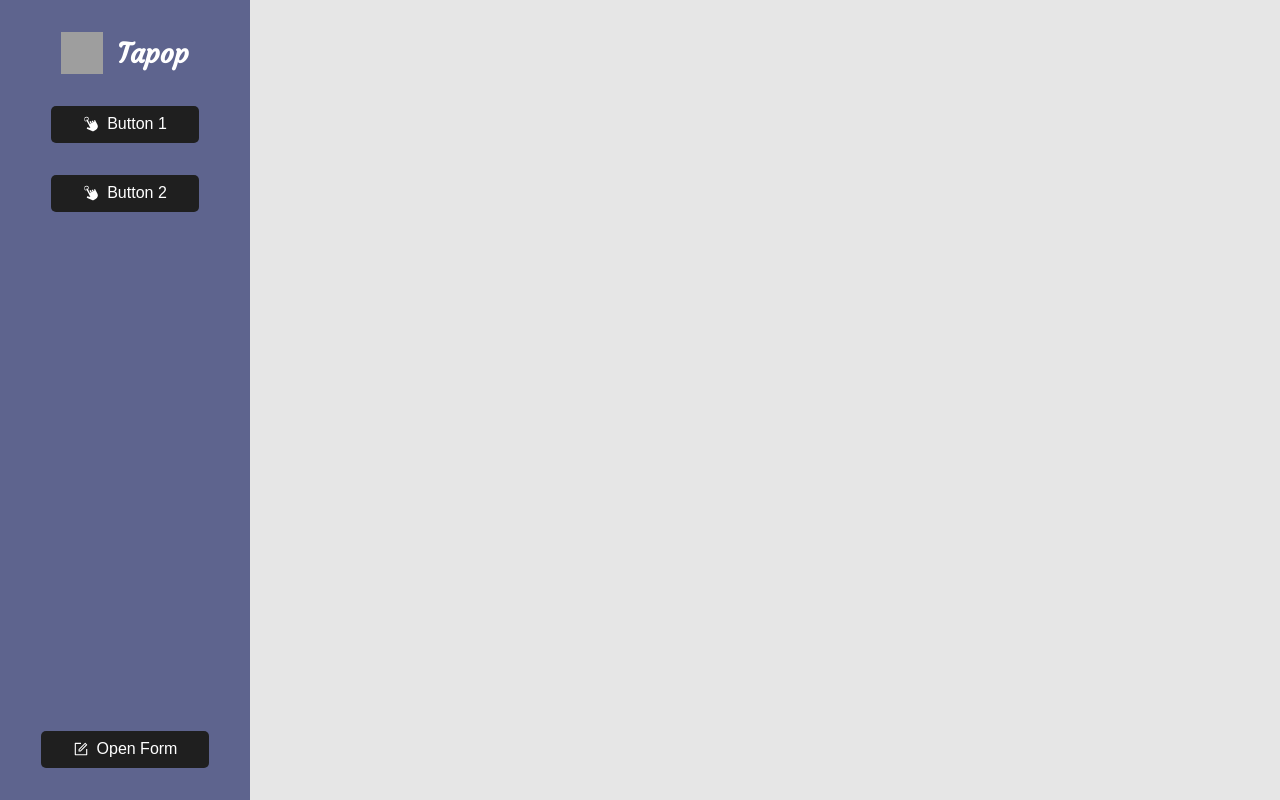
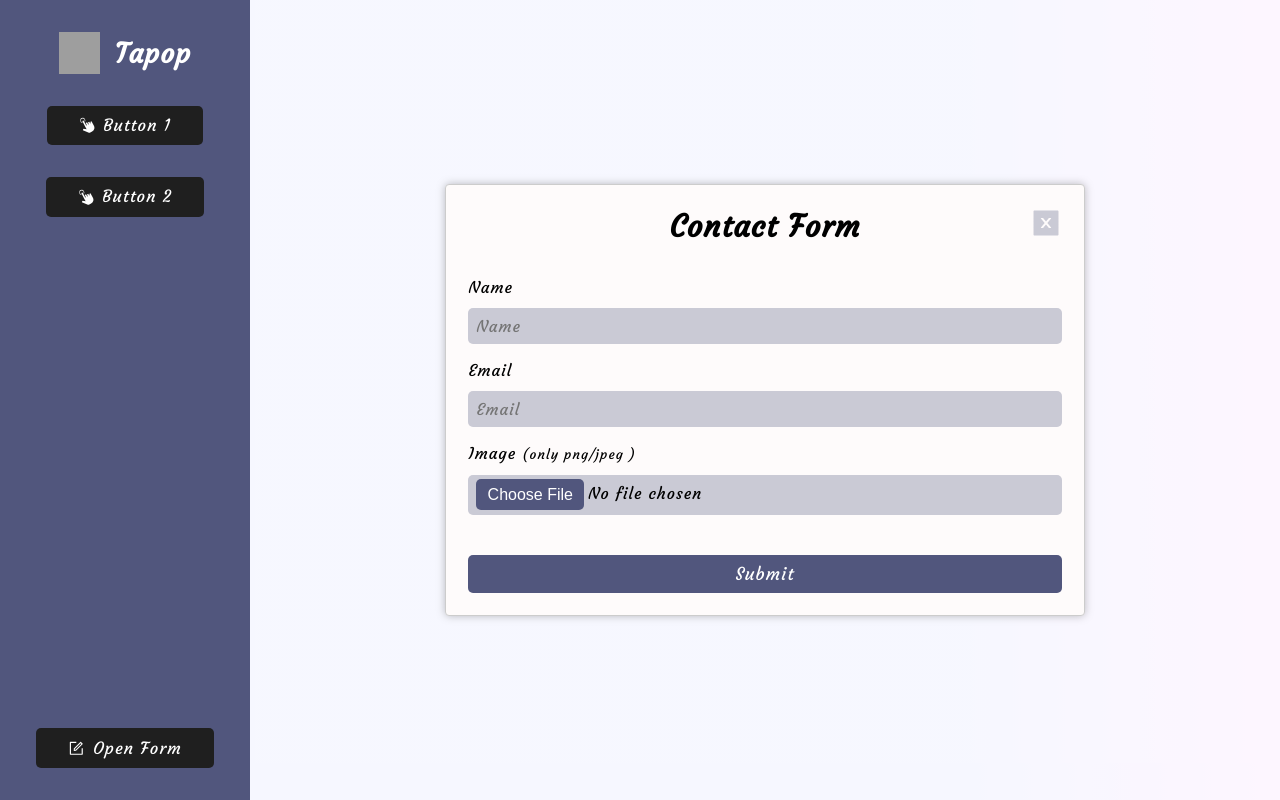
Before and after one commit to DhruvRajpoot/Tapop, a React (Create React App) app: page / in a window 1280 px wide. Both pictures are taken after a click on the button "Open Form". Built offline with nearby package versions, Linux system fonts and the light colour scheme; grey boxes are pictures that could not be loaded.

Commit message:
feat: contact form

```diff
--- a/src/Context/AppContext.jsx
+++ b/src/Context/AppContext.jsx
@@ -3,7 +3,14 @@ import { createContext, useState } from "react";
 export const AppContext = createContext();
 
 export const AppProvider = ({ children }) => {
-  const [isOpen, setIsOpen] = useState(false);
+  const [sidebarIsOpen, setSidebarIsOpen] = useState(false);
+  const [modalIsOpen, setModalIsOpen] = useState(false);
 
-  return <AppContext.Provider value={{isOpen,setIsOpen}}>{children}</AppContext.Provider>;
+  return (
+    <AppContext.Provider
+      value={{ sidebarIsOpen, setSidebarIsOpen,modalIsOpen,setModalIsOpen }}
+    >
+      {children}
+    </AppContext.Provider>
+  );
 };
--- a/src/components/Button/ButtonStyle.jsx
+++ b/src/components/Button/ButtonStyle.jsx
@@ -4,14 +4,14 @@ export const ButtonWrapper = styled.button`
   display: flex;
   gap: 0.5rem;
   align-items: center;
-  padding: 0.6rem 2rem;
+  padding: calc(.9rem - .4vw) 2rem;
   border: none;
   border-radius: 5px;
   cursor: pointer;
   color: #fff;
   background: #1f1f1f;
   transition: all 0.2s ease-in-out;
-  font-size: 1rem;
+  font-size: calc(1.2rem - .2vw);
 
   &:hover {
     background: #424242;
--- /dev/null
+++ b/src/components/ModalJs/ModalJs.jsx
@@ -0,0 +1,74 @@
+import React, { useContext , useRef} from "react";
+import Modal from "react-modal";
+import {ModalWrapper, CloseButton, Description, FileInput, Form, Heading, Input, InputWrapper, Label,SubmitButton, ThankYou, ThankYouWrapper} from "./ModalStyle";
+import { AppContext } from "../../Context/AppContext";
+import { AiFillCloseSquare } from "react-icons/ai";
+
+Modal.setAppElement("#root");
+const ModalJs = () => {
+  const {modalIsOpen, setModalIsOpen} = useContext(AppContext);
+  const modalRef = useRef(null);
+  const thankYouRef = useRef(null);
+  const isScreenSmall = window.matchMedia("(max-width: 768px)").matches;
+  const formData = new FormData();
+
+  const handleSubmit = (e) => {
+    e.preventDefault();
+    formData.append("name", e.target.name.value);
+    formData.append("email", e.target.email.value);
+    formData.append("image", e.target.image.files[0]);
+    modalRef.current.style.visibility = "hidden";
+    thankYouRef.current.style.visibility = "visible";
+  };
+
+  const closeModal = () => {
+    setModalIsOpen(false);
+  };
+
+  const customStyles = {
+    content: {
+      zIndex: "1000",
+      width: isScreenSmall ? "90vw" : "50vw",
+      height: "fit-content",
+      top: 0,
+      left: isScreenSmall?0:'250px',
+      right: 0,
+      bottom: 0,
+      margin: "auto",
+      filter: "drop-shadow(0px 0px 4px rgba(0, 0, 0, 0.256))",
+      padding: "calc(1rem + .5vw)",
+      backgroundColor: "#fefbfb",
+    },
+  };
+
+  return (
+    <Modal isOpen={modalIsOpen} onRequestClose={closeModal} style={customStyles}>
+        <CloseButton onClick={closeModal} title="close"> <AiFillCloseSquare /></CloseButton>
+        <ModalWrapper ref={modalRef}>
+          <Heading>Contact Form</Heading>
+          <Form onSubmit={handleSubmit}>
+            <InputWrapper>
+              <Label>Name</Label>
+              <Input type="text" name="name" placeholder="Name" required />
+            </InputWrapper>
+            <InputWrapper>
+              <Label>Email</Label>
+              <Input type="email" name="email" placeholder="Email" required />
+            </InputWrapper>
+            <InputWrapper>
+              <Label> Image <small>&#40;only png/jpeg &#41;</small></Label>
+              <FileInput type="file" name="image" placeholder="Image" accept="image/png, image/jpeg" required/>
+            </InputWrapper>
+            <SubmitButton type="submit">Submit</SubmitButton>
+          </Form>
+        <ThankYouWrapper ref={thankYouRef}>
+          <ThankYou>Thank You</ThankYou>
+          <Description>We will contact you soon &#128521;</Description>
+        </ThankYouWrapper>
+        </ModalWrapper>
+      </Modal>
+  )
+  ;
+};
+
+export default ModalJs;
--- /dev/null
+++ b/src/components/ModalJs/ModalStyle.jsx
@@ -0,0 +1,108 @@
+import styled from "styled-components";
+
+export const ModalWrapper = styled.div`
+  position: relative;
+  display: flex;
+  flex-direction: column;
+  justify-content: space-between;
+  gap: 2rem;
+  width: 100%;
+  height: 100%;
+`;
+
+export const CloseButton = styled.button`
+  position: absolute;
+  top: calc(1rem + .5vw);
+  right: calc(1rem + .5vw);
+  background-color: transparent;
+  border: none;
+  outline: none;
+  color: #cacad5;
+  font-size: 2rem;
+  cursor: pointer;
+  z-index: 1000;
+`;
+
+export const Heading = styled.h1`
+  text-align: center;
+  font-size: calc(1.5rem + .5vw);
+`;
+
+export const Form = styled.form`
+  display: flex;
+  flex-direction: column;
+  gap: 1rem;
+  width: 100%;
+  height: 100%;
+`;
+
+export const InputWrapper = styled.div`
+  display: flex;
+  flex-direction: column;
+  gap: 0.7rem;
+`;
+
+export const Input = styled.input`
+  padding: 0.5rem;
+  border: none;
+  outline: none;
+  border-radius: 5px;
+  background: #cacad5;
+  font-size: 1rem;
+`;
+
+export const FileInput = styled(Input)`
+  padding: 0.3rem 0.5rem;
+  cursor: pointer;
+  &::file-selector-button {
+    border-radius: 5px;
+    border: none;
+    outline: none;
+    background: #51567d;
+    color: white;
+    padding: 0.4rem 0.7rem;
+  }
+`;
+export const SubmitButton = styled.button`
+  padding: 0.5rem;
+  border: none;
+  outline: none;
+  border-radius: 5px;
+  background: #51567d;
+  color: white;
+  cursor: pointer;
+  font-size: 1.1rem;
+  margin-top: 1.5rem;
+  transition: all 0.2s ease-in-out;
+
+  &:hover {
+    background: #30334a;
+  }
+
+  &:active {
+    transform: scale(0.95);
+  }
+`;
+
+export const Label = styled.label``;
+
+export const ThankYouWrapper = styled.div`
+  position: absolute;
+  display: flex;
+  flex-direction: column;
+  justify-content: center;
+  align-items: center;
+  width: 100%;
+  height: 100%;
+  gap: 1rem;
+  visibility: hidden;
+`;
+
+export const ThankYou = styled.h1`
+  color: #135c13;
+  font-size: calc(2.5rem + .5vw);
+`;
+
+export const Description = styled.p`
+  font-size: calc(1rem + .3vw);
+`;
--- a/src/components/Navbar/Navbar.jsx
+++ b/src/components/Navbar/Navbar.jsx
@@ -6,7 +6,7 @@ import logo from "../../assets/images/logo.png";
 import { AppContext } from "../../Context/AppContext";
 
 const Navbar = () => {
-  const { isOpen, setIsOpen } = useContext(AppContext);
+  const { sidebarIsOpen,setSidebarIsOpen } = useContext(AppContext);
 
   return (
     <NavbarWrapper>
@@ -14,8 +14,8 @@ const Navbar = () => {
         <Logo src={logo} alt="Logo" />
         <LogoText>Tapop</LogoText>
       </LogoWrapper>
-      <HamBurger onClick={() => setIsOpen(!isOpen)}>
-        {isOpen?<VscChromeClose/>:<CgMenuGridR />}
+      <HamBurger onClick={() => setSidebarIsOpen(!sidebarIsOpen)}>
+        {sidebarIsOpen?<VscChromeClose/>:<CgMenuGridR />}
       </HamBurger>
     </NavbarWrapper>
   );
--- a/src/components/Navbar/Navbar.style.jsx
+++ b/src/components/Navbar/Navbar.style.jsx
@@ -2,7 +2,7 @@ import styled from "styled-components";
 
 export const NavbarWrapper = styled.nav`
   width: 100vw;
-  height: 5rem;
+  height: 4.5rem;
   position: sticky;
   top: 0;
   background-color: #f6f7ff;
--- a/src/components/Sidebar/Sidebar.jsx
+++ b/src/components/Sidebar/Sidebar.jsx
@@ -1,5 +1,5 @@
 import React, { useContext } from "react";
-import { LogoContainer, SideLogoWrapper, SidebarWrapper, Text } from "./SidebarStyle";
+import {  LogoContainer, SideLogoWrapper, SidebarWrapper, Text} from "./SidebarStyle";
 import { Logo } from "../Navbar/Navbar.style";
 import logo from "../../assets/images/logo.png";
 import Button from "../Button/Button";
@@ -8,19 +8,23 @@ import { AiOutlineForm } from "react-icons/ai";
 import { AppContext } from "../../Context/AppContext";
 
 const Sidebar = () => {
-  const { isOpen } = useContext(AppContext);
+  const { sidebarIsOpen,setSidebarIsOpen,setModalIsOpen,modalIsOpen} = useContext(AppContext);
+  const openModal = () => {
+    setModalIsOpen(!modalIsOpen);
+    setSidebarIsOpen(!sidebarIsOpen);
+  };
 
   return (
-    <SidebarWrapper isOpen={isOpen}>
+    <SidebarWrapper isOpen={sidebarIsOpen}>
       <LogoContainer>
         <SideLogoWrapper>
           <Logo src={logo} alt="Logo" />
           <Text>Tapop</Text>
         </SideLogoWrapper>
-        <Button onclickFunc={() => console.log("Clicked Button 1")} icon={<GiClick/>} title="Button 1" />
-        <Button onclickFunc={() => console.log("Clicked Button 2")} icon={<GiClick/>} title="Button 2" />
+        <Button onClickFunc={() => console.log("Clicked Button 1")} icon={<GiClick />} title="Button 1"/>
+        <Button onClickFunc={() => console.log("Clicked Button 2")} icon={<GiClick />} title="Button 2"/>
       </LogoContainer>
-        <Button onclickFunc={() => console.log("Clicked 3")} icon={<AiOutlineForm/>} title="Open Form" />
+      <Button onClickFunc={() => {openModal()}} icon={<AiOutlineForm />} title="Open Form"/>
     </SidebarWrapper>
   );
 };
--- a/src/components/Sidebar/SidebarStyle.jsx
+++ b/src/components/Sidebar/SidebarStyle.jsx
@@ -1,11 +1,11 @@
 import styled from "styled-components";
-import {  LogoText, LogoWrapper } from "../Navbar/Navbar.style";
+import { LogoText, LogoWrapper } from "../Navbar/Navbar.style";
 
 export const SidebarWrapper = styled.div`
   width: 250px;
   height: 100vh;
-  color:#cacad5;
-  background-color: #5e648e;
+  color: #cacad5;
+  background-color: #51567d;
   position: sticky;
   top: 0;
   left: 0;
@@ -24,7 +24,6 @@ export const SidebarWrapper = styled.div`
     transform: ${({ isOpen }) =>
       isOpen ? "translateX(0)" : "translateX(-100%)"};
     justify-content: center;
-
   }
 `;
 
@@ -35,11 +34,11 @@ export const LogoContainer = styled.div`
   gap: 2rem;
 `;
 
-export const SideLogoWrapper=styled(LogoWrapper)`
+export const SideLogoWrapper = styled(LogoWrapper)`
   @media (max-width: 768px) {
     display: none;
   }
-`
-export const Text=styled(LogoText)`
+`;
+export const Text = styled(LogoText)`
   color: white;
-`
+`;
--- a/src/index.css
+++ b/src/index.css
@@ -2,4 +2,13 @@
     margin: 0;
     padding: 0;
     box-sizing: border-box;
+    font-family: Courgette, "Roboto", "Times New Roman", Times, serif;
+    letter-spacing: 1px;
 }
+
+input:-webkit-autofill,
+input:-webkit-autofill:hover,
+input:-webkit-autofill:focus,
+input:-webkit-autofill:active {
+  transition: background-color 9999s ease-in-out 0s;
+}
--- a/src/layout/Main.jsx
+++ b/src/layout/Main.jsx
@@ -2,6 +2,7 @@ import React from "react";
 import Sidebar from "../components/Sidebar/Sidebar";
 import Navbar from "../components/Navbar/Navbar";
 import { MainContainer, MainContent } from "./MainStyle";
+import ModalJs from "../components/ModalJs/ModalJs";
 
 const Main = () => {
   return (
@@ -9,7 +10,9 @@ const Main = () => {
       <Navbar />
       <MainContainer>
         <Sidebar />
-        <MainContent />
+        <MainContent>
+          <ModalJs />
+        </MainContent>
       </MainContainer>
     </>
   );
--- a/src/layout/MainStyle.jsx
+++ b/src/layout/MainStyle.jsx
@@ -7,8 +7,11 @@ export const MainContainer = styled.div`
 export const MainContent = styled.div`
   width: calc(100vw - 250px);
   min-height: 100vh;
-  background-color: #e6e6e6;
+  background: rgb(212,217,255);
+background: linear-gradient(90deg, rgba(212,217,255,0.8040266106442577) 70%, rgba(248,218,255,0532142857142857) 100%);
   padding: 2rem;
+  position: relative;
+
   @media (max-width: 768px) {
     width: 100vw;
     min-height: calc(100vh - 5rem);
```
